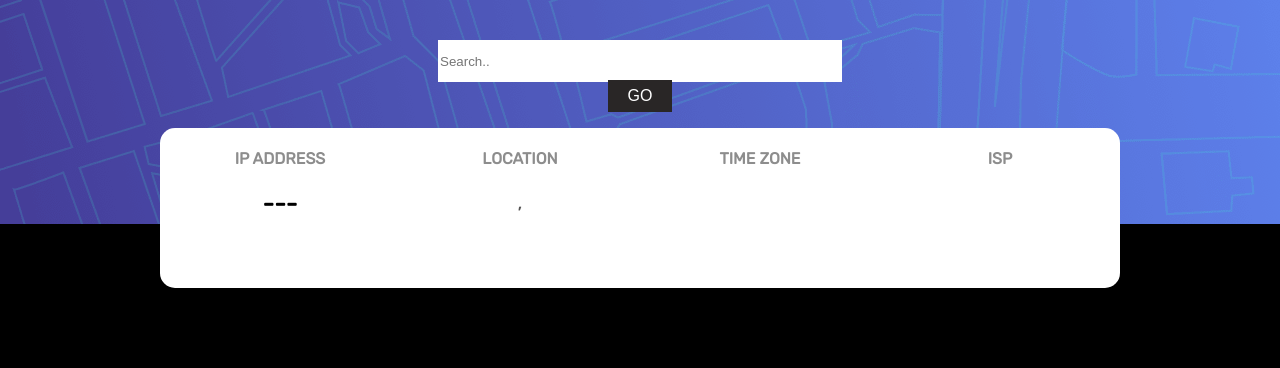
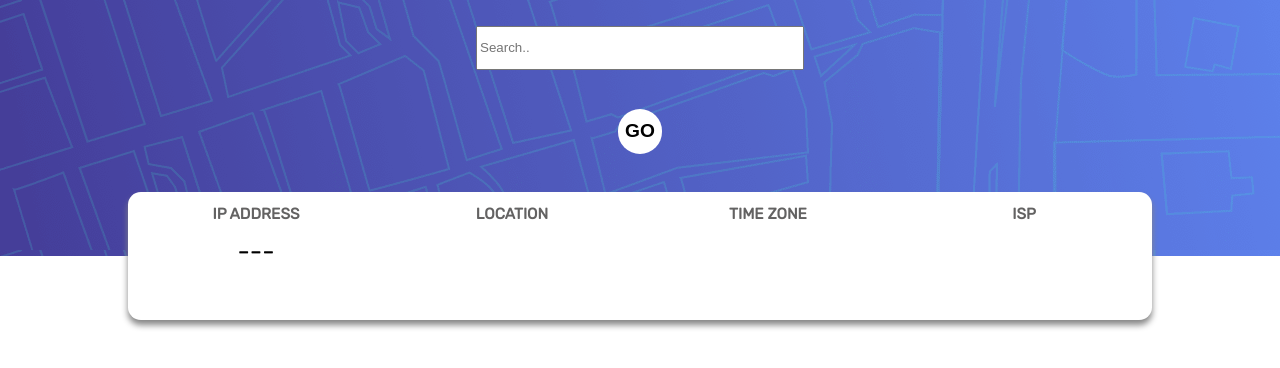
Before and after one commit to mihirrd/IPTracker, a React (Create React App) app: page / in a window 1280 px wide. Shown: the top 368 px of the page. Built offline with nearby package versions, Linux system fonts and the light colour scheme.

Commit message:
ready to add maps api

```diff
--- a/package.json
+++ b/package.json
@@ -7,6 +7,7 @@
     "@testing-library/react": "^11.2.3",
     "@testing-library/user-event": "^12.6.2",
     "axios": "^0.21.1",
+    "google-map-react": "^2.1.9",
     "react": "^17.0.1",
     "react-dom": "^17.0.1",
     "react-scripts": "4.0.1",
--- a/public/index.html
+++ b/public/index.html
@@ -4,7 +4,6 @@
   <meta charset="UTF-8">
   <meta name="viewport" content="width=device-width, initial-scale=1.0"> <!-- displays site properly based on user's device -->
 
-  <link rel="icon" type="image/png" sizes="32x32" href="../src/images/favicon-32x32.png">
   <link href='https://fonts.googleapis.com/css?family=Rubik' rel='stylesheet'>
   <title>IP Address Tracker</title>
 
--- a/src/App.js
+++ b/src/App.js
@@ -1,16 +1,85 @@
-import React from 'react'
-import Searchbar from './components/Searchbar/Searchbar.js'
-import Map from './components/Map/Map.js'
+import React, {Component}from 'react'
+import axios from 'axios'
 import styles from './App.module.css'
-//import Main from './components/Main/Main.js';
+import Main from './components/Main/Main.js';
 
-function App() {
-  return (
-    <div className = {styles.container}>
-      <Searchbar/>
-      <Map/>
-    </div>
-  );
+
+
+class App extends Component{
+
+  state = {
+    ip : "",
+    loc : {},
+    isp : "",
+    as_name : "",
+    lat : 18.52,
+    long : 73.8
+  }
+
+
+  handleChange =(event)=>{
+    const {value} = event.target
+    this.setState({ip : value})
+
+  }
+
+  handleSearch = async()=>{
+      const url = `https://geo.ipify.org/api/v1?apiKey=at_PzHVdj7RtKgtUenDZXRvshAFG2XDU&ipAddress=${this.state.ip}`
+      let fetchedData = {}
+
+      try {
+        await axios.get(url).then(res => fetchedData = res.data)
+        this.setState({
+          loc : fetchedData.location,
+          isp : fetchedData.isp,
+          as_name : fetchedData.as.name,
+          lat : fetchedData.location.lat,
+          long : fetchedData.location.lng
+      })
+      } catch (error) {
+        alert("Wrong IP address\n" + error)
+      }
+
+
+   }
+
+
+
+
+  render(){
+
+    return (
+      <div className = {styles.container}>
+        <div className = {styles.topbg}>
+          <input
+              type="text" value = {this.state.ip}
+              name="search" placeholder="Search.."
+              className= {styles.searchbar}
+              onChange = {this.handleChange}
+              />
+          <button
+          onClick = {this.handleSearch}
+          className = {styles.button}> GO </button>
+          </div>
+          <Main
+          country = {this.state.loc.country}
+          ip = {this.state.ip}
+          region = {this.state.loc.region}
+          city = {this.state.loc.city}
+          tzone = {this.state.loc.timezone}
+          asname = {this.state.as_name}
+          isp = {this.state.isp}
+            />
+
+
+
+
+
+
+      </div>
+    );
+  }
+
 }
 
 export default App;
--- a/src/App.module.css
+++ b/src/App.module.css
@@ -1,4 +1,44 @@
 .container{
     padding: 0;
+    height: 100%;
+    width: 100%;
+    justify-content: center;
+}
 
+.topbg{
+    background-image: url("images/pattern-bg.png");
+    width: 100%;
+    height: 20vw;
 }
+
+.searchbar{
+    position: absolute;
+    margin-top: 2vw;
+    width: 25vw;
+    height: 3vw;
+    left:0;
+    margin-left: auto;
+    right: 0;
+    margin-right: auto;
+}
+
+.button{
+    position: absolute;
+    border: none;
+    height: 3.5vw;
+    width: 3.5vw;
+    left:0;
+    margin-left: auto;
+    right: 0;
+    margin-right: auto;
+    margin-top: 8.5vw;
+    border-radius: 50%;
+    font-size: 1.5vw;
+    background-color: rgb(255, 255, 255);
+    font-weight: 800;
+    display: flex;
+    text-align: center;
+    justify-content: center;
+    align-items: center;
+    outline: none;
+}
--- a/src/components/Main/Main.js
+++ b/src/components/Main/Main.js
@@ -7,22 +7,22 @@ function Main(props) {
     return (
         <div className = {styles.box}>
             <div className = {styles.ip}>
-                <h4>IP ADDRESS</h4>
-                <h2>{props.ip === "" ? "---" : props.ip}</h2>
+                <p className = {styles.heading}>IP ADDRESS</p>
+                <p>{props.ip === "" ? "---" : props.ip}</p>
             </div>
             <div className = {styles.loc}>
-                <h4 className = {styles.location}>LOCATION</h4>
+                <p className = {styles.heading}>LOCATION</p>
                 <p className = {styles.city}>{props.city}</p>
-                <p className = {styles.region}>{props.region}, {props.country}</p>
+                <p className = {styles.region}>{props.region} {props.country}</p>
 
             </div>
             <div className = {styles.tzone}>
-                <h4>TIME ZONE</h4>
-                <h1>{props.tzone}</h1>
+                <p className = {styles.heading}>TIME ZONE</p>
+                <p>{props.tzone}</p>
 
             </div>
             <div className = {styles.isp}>
-                <h4>ISP</h4>
+                <p className = {styles.heading}>ISP</p>
                 <p className = {styles.ispname}>{props.isp}</p>
                 <p className = {styles.asname}>{props.asname}</p>
             </div>
--- a/src/components/Main/Main.module.css
+++ b/src/components/Main/Main.module.css
@@ -1,18 +1,18 @@
 .box{
+    background-color: white;
+    height : 10vw;
+    width : 80vw;
     position: absolute;
-    height : 10em;
-    width : 60em;
-    background-color:white;
-    margin: 0 auto;
-    margin-top: 8em;
-    border-radius: 15px;
+    margin-top: -5vw;
+    border-radius: 1vw;
     display: flex;
+    flex-flow: wrap;
     justify-content: center;
-    padding: 0;
     margin-left: auto;
     margin-right: auto;
     left: 0;
     right: 0;
+    box-shadow: 0px 5px 6px rgb(134, 134, 134);
 }
 
 h4{
@@ -29,33 +29,38 @@ h4{
 
 
 }
+.loc{
+    width: 25%;
+    text-align: center;
+}
 .city{
+    text-align: center;
     font-weight: 600;
-    font-size: 25px;
+    font-size: 2vw;
 }
 
 .region{
     color: rgb(83, 82, 82);
     font-weight: 500;
-    font-size: 20px;
+    font-size: 1.5vw;
+    text-align: center;
 }
 
 .country{
     color: rgb(83, 82, 82);
     font-weight: 300;
-    font-size: 15px;
+    font-size: 1vw;
+    text-align: center;
 }
 
-.loc{
-    height: 100%;
-    width: 25%;
-
-    border-radius: 15px;
+.heading{
+    font-size: 1.2vw;
+    margin-bottom: 1vw;
+    margin-top: 1vw;
+    color: rgb(99, 98, 98);
+    font-weight: 600;
     text-align: center;
-
-
 }
-
 .tzone{
     height: 100%;
     width: 25%;
@@ -75,16 +80,17 @@ h4{
 
 }
 p{
-    margin: 7px;
+    margin: 0.5vh;
+    font-size: 2vw;
 }
 
 .ispname{
     font-weight: 600;
-    font-size: 25px;
+    font-size: 2vw;
 }
 
 .asname{
     color: rgb(83, 82, 82);
     font-weight: 500;
-    font-size: 20px;
+    font-size: 1.5vw;
 }
--- a/src/components/Map/Map.js
+++ b/src/components/Map/Map.js
@@ -1,7 +1,8 @@
 import React from 'react'
 import styles from './Map.module.css'
 
-export default function Map() {
+
+export default function Map(props) {
     return (
         <div className = {styles.container}>
 
--- a/src/components/Map/Map.module.css
+++ b/src/components/Map/Map.module.css
@@ -1,5 +1,4 @@
 .container{
-    background-color: black;
     height: 45em;
     width: 100%;
 }
--- a/src/components/Searchbar/Searchbar.js
+++ /dev/null
@@ -1,66 +0,0 @@
-import React, {Component}from 'react'
-import styles from './Searchbar.module.css'
-import Main from '../Main/Main.js'
-import axios from 'axios'
-
-class Searchbar extends Component {
-
-    state = {
-        ip : "",
-        loc : {},
-        isp : "",
-        as_name : ""
-
-
-    }
-
-
-    handleChange =(event)=>{
-        const {value} = event.target
-        this.setState({ip : value})
-
-    }
-    handleSearch = async()=>{
-        const url = `https://geo.ipify.org/api/v1?apiKey=at_PzHVdj7RtKgtUenDZXRvshAFG2XDU&ipAddress=${this.state.ip}`
-        let fetchedData = {}
-        await axios.get(url).then(res => fetchedData = res.data)
-        .catch(e => console.log(e))
-
-        this.setState({
-            loc : fetchedData.location,
-            isp : fetchedData.isp,
-            as_name : fetchedData.as.name
-        })
-    }
-
-    render(){
-
-        return (
-            <div className = {styles.bg}>
-                <div className = {styles.searchcontainer}>
-                    <input
-                        className = {styles.bar}
-                        type="text" value = {this.state.ip}
-                        name="search" placeholder="Search.."
-                        onChange = {this.handleChange}
-                        />
-                    <button
-                    className = {styles.button}
-                    onClick = {this.handleSearch}> GO </button>
-                </div>
-                <Main
-                    country = {this.state.loc.country}
-                    ip = {this.state.ip}
-                    region = {this.state.loc.region}
-                    city = {this.state.loc.city}
-                    tzone = {this.state.loc.timezone}
-                    asname = {this.state.as_name}
-                    isp = {this.state.isp}
-                    />
-            </div>
-        )
-    }
-
-}
-
-export default Searchbar
--- a/src/components/Searchbar/Searchbar.module.css
+++ /dev/null
@@ -1,36 +0,0 @@
-.bg{
-    background-image: url("../../images/pattern-bg.png");
-    height: 14em;
-}
-.searchcontainer{
-    display: flex;
-
-}
-.bar{
-    position: absolute;
-    margin-top: 3em;
-    height: 3em;
-    width: 30em;
-    border: none;
-    margin-left: auto;
-    margin-right: auto;
-    left: 0;
-    right: 0;
-}
-.button{
-    position: absolute;
-    margin-top: 80px;
-    height: 2em;
-    width: 4em;
-    background-color:rgb(41, 38, 38);
-    border: none;
-    color: white;
-    text-align: center;
-    text-decoration: none;
-    display: inline-block;
-    font-size: 1em;
-    margin-left: auto;
-    margin-right: auto;
-    left: 0;
-    right: 0;
-}
```
Also changed, not shown: 2 other files (tests, documents, lock files or other folders).
